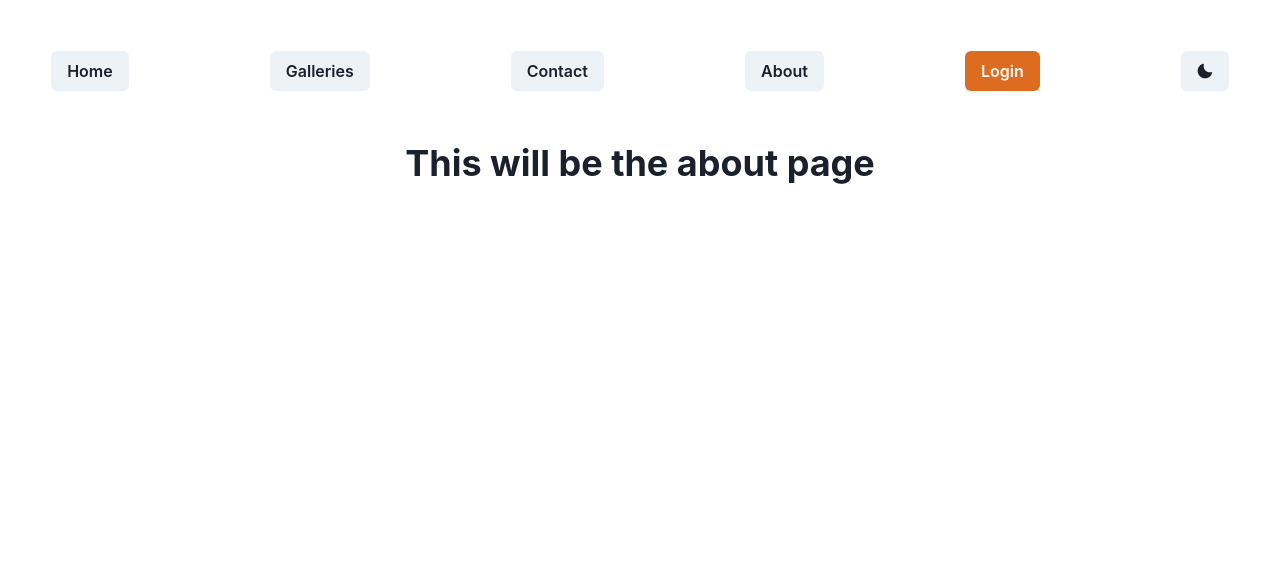
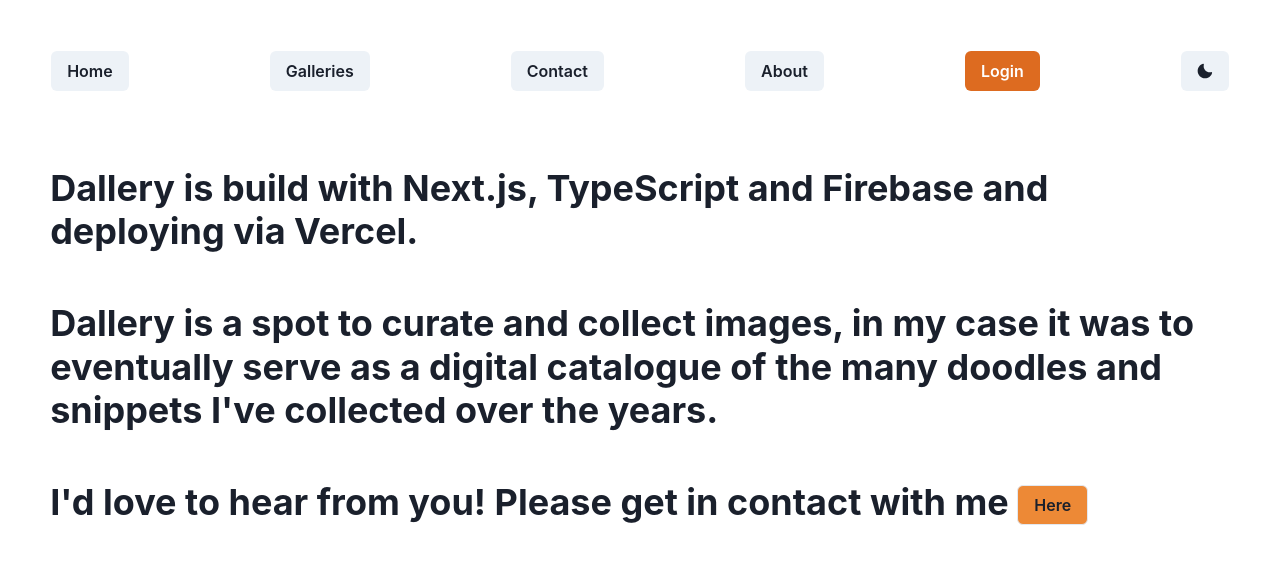
Before and after one commit to WagnerA117/dallery, a Next.js app: page /pages/about in a window 1280 px wide. Shown: the top 564 px of the page. Built offline with nearby package versions, Linux system fonts and the light colour scheme; no server answers.

Commit message:
created learn more button and updated about page

```diff
--- a/app/pages/about/page.tsx
+++ b/app/pages/about/page.tsx
@@ -1,25 +1,30 @@
 "use client";
 
-import { auth, db } from "@/app/firebase/clientApp ";
-import { Flex, Heading } from "@chakra-ui/react";
-import { Button, Input } from "@chakra-ui/react";
-import { arrayUnion, setDoc, updateDoc } from "firebase/firestore";
-import { addDoc, collection, doc, getDoc } from "firebase/firestore";
-import React, { useEffect } from "react";
-import { useState } from "react";
-import { v4 } from "uuid";
+import { Flex, Heading, Link } from "@chakra-ui/react";
+import { Button } from "@chakra-ui/react";
 
 const AboutPage = () => {
-  const [text, setText] = useState("");
-  const [about, setAbout] = useState("");
-  //ideas include an about the idea of project
-
-  //
-
   return (
     <>
-      <Flex justifyContent="center">
-        <Heading>This will be the about page</Heading>
+      <Flex direction="column">
+        <Heading margin="2%">
+          Dallery is build with Next.js, TypeScript and Firebase and deploying
+          via Vercel.
+        </Heading>
+
+        <Heading margin="2%">
+          Dallery is a spot to curate and collect images, in my case it was to
+          eventually serve as a digital catalogue of the many doodles and
+          snippets I've collected over the years.
+        </Heading>
+
+        <Heading margin="2%">
+          I'd love to hear from you! Please get in contact with me{" "}
+          <Button variant="outline">
+            {" "}
+            <Link href="/pages/contact">Here</Link>
+          </Button>
+        </Heading>
       </Flex>
     </>
   );
```
Also changed, not shown: app/components/ArtWorkGenerator/RandomArtWorks.tsx (+26 -4 lines).
